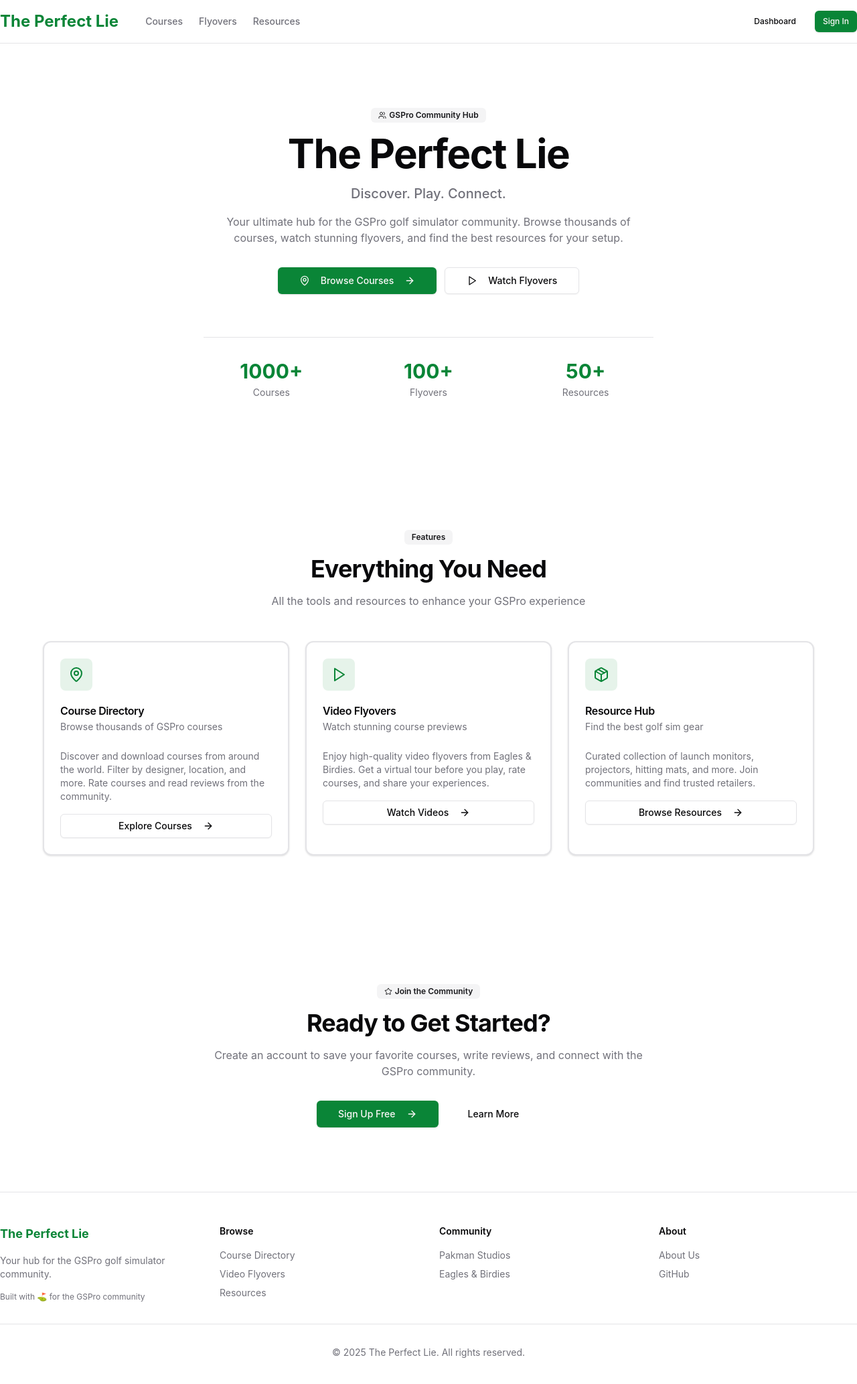
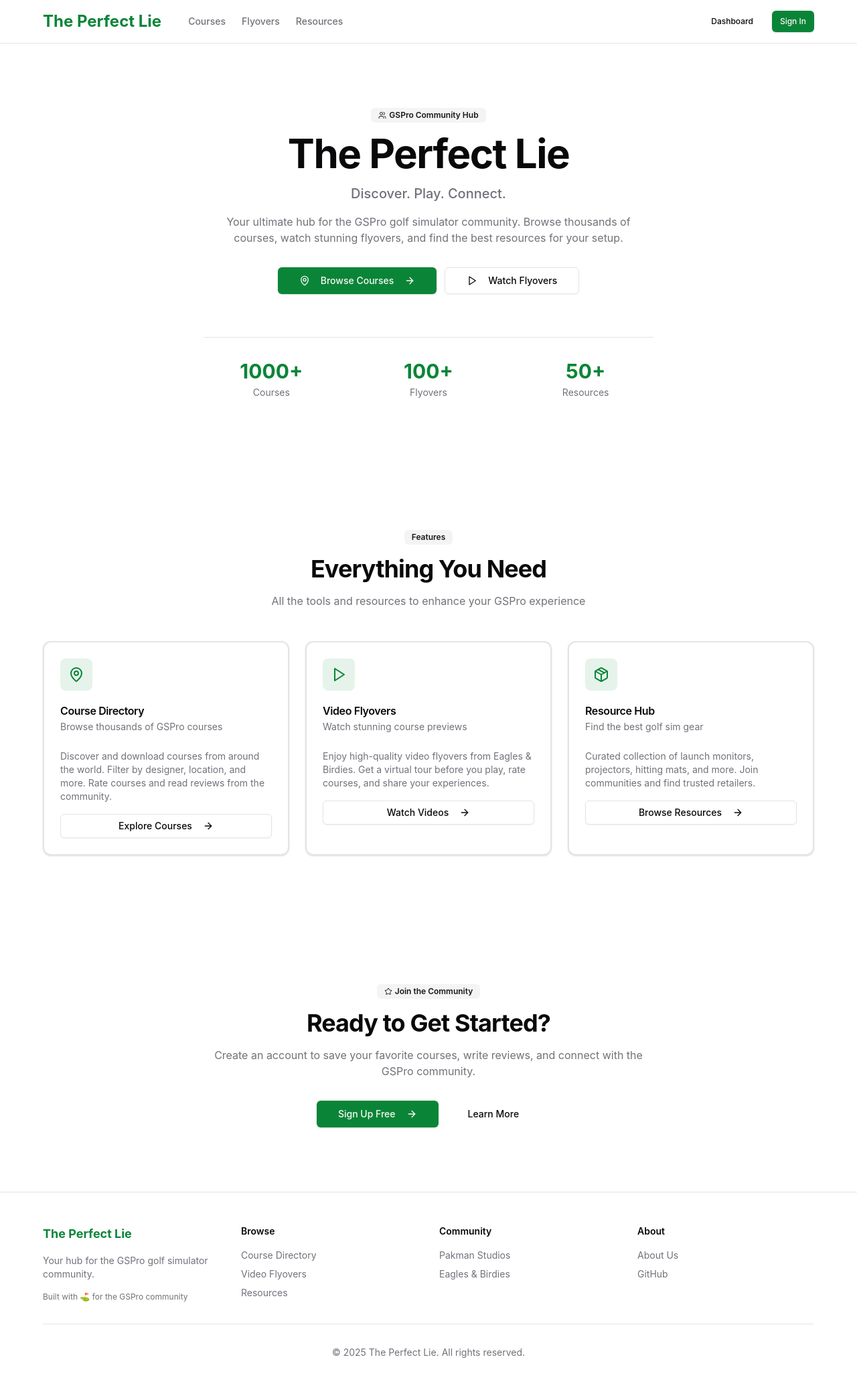
Before and after one commit to culturata/the-perfect-lie, a Next.js app: page / in a window 1280 px wide. Shown: the top 2066 px of the page at 67% size. Built offline with nearby package versions, Linux system fonts and the light colour scheme.

Commit message:
Constrain header and footer to match content width

```diff
--- a/components/layout/footer.tsx
+++ b/components/layout/footer.tsx
@@ -3,7 +3,7 @@ import Link from "next/link";
 export function Footer() {
   return (
     <footer className="border-t bg-background">
-      <div className="container py-12">
+      <div className="container max-w-6xl mx-auto py-12">
         <div className="grid grid-cols-1 md:grid-cols-4 gap-8">
           <div className="space-y-4">
             <h3 className="text-lg font-bold text-primary">The Perfect Lie</h3>
--- a/components/layout/header.tsx
+++ b/components/layout/header.tsx
@@ -4,7 +4,7 @@ import { Button } from "@/components/ui/button";
 export function Header() {
   return (
     <header className="sticky top-0 z-50 w-full border-b bg-background/95 backdrop-blur supports-[backdrop-filter]:bg-background/60">
-      <div className="container flex h-16 items-center justify-between">
+      <div className="container max-w-6xl mx-auto flex h-16 items-center justify-between">
         <div className="flex gap-6 md:gap-10">
           <Link href="/" className="flex items-center space-x-2">
             <span className="text-2xl font-bold text-primary">
```
